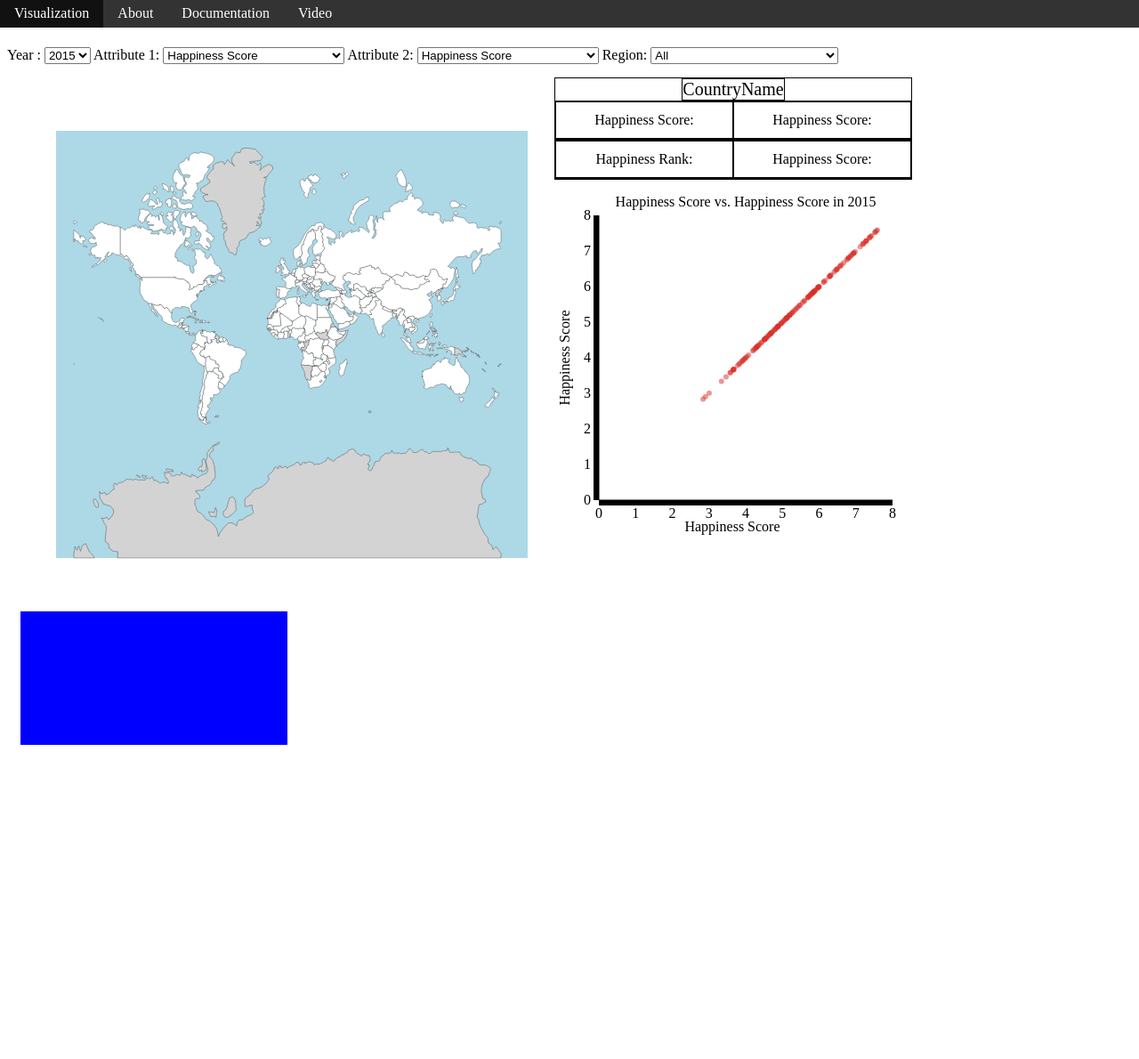
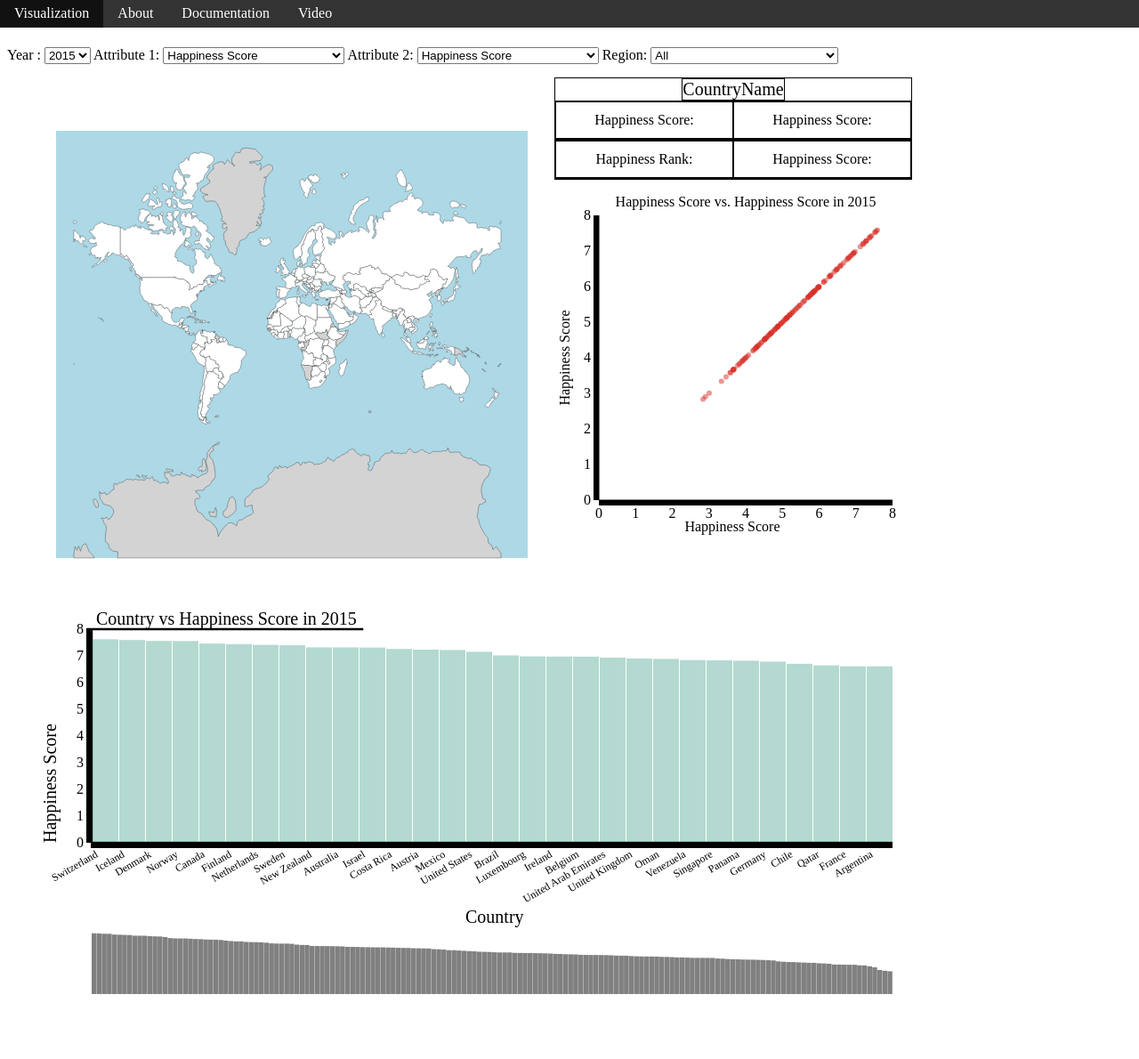
Before and after one commit to rahuljhs/world_happiness_report, a plain HTML site: page index.html in a window 1280 px wide. Shown: the whole page at 89% size. Before the commit the page ends 852 px from the top, so only its background shows below. Drawn offline with nearby package versions, Linux system fonts and the light colour scheme.

Commit message:
bar_plot

```diff
--- a/index.html
+++ b/index.html
@@ -98,7 +98,7 @@
         </div>
 <!--            this is the second row in the viz-->
         <div class="viz-item" style="flex-shrink: 0">
-            <svg id="line-chart"></svg>
+            <svg id="bar-plot"></svg>
         </div>
     </div>
 
@@ -137,8 +137,8 @@
         const worldMapPromise = d3version6.json('data/countries_with_props.geojson');
     </script>
     <script src="javascript/world_map.js" type="application/javascript"></script>
-    <script src="javascript/line_chart.js" type="application/javascript"></script>
     <script src="javascript/scatter_plot.js" type="application/javascript"></script>
+    <script src="javascript/bar_plot.js" type="application/javascript"></script>
     <script src="javascript/filter.js" type="application/javascript"></script>
 </body>
 </html>
--- /dev/null
+++ b/javascript/bar_plot.js
@@ -0,0 +1,246 @@
+const barPlotHeight = 500;
+const barPlotWidth = 1000;
+var selectSize=30;
+var xIndex=0;
+var drag=d3version3.behavior.drag();
+
+var barMargin = { top: 20, bottom: 240, left: 80, right: 20 };
+
+var bplotht = barPlotHeight - barMargin.top - barMargin.bottom;
+var bplotwt = barPlotWidth - barMargin.left - barMargin.right;
+
+const bplot = d3version6.select('#bar-plot');
+
+var countryAttr = 'Country';
+var countryArray=[];
+
+
+// function move(d) {
+//     var bar = d3version3.select(this);
+//     bar.attr('x', parseInt(bar.attr('x'), 10) + d3version3.event.dx);
+// }
+
+// drag.origin(Object)
+//     .on('drag', move);
+
+// bplot.append('rect')
+//     .attr("transform", "translate("+(barMargin.left)+", " + (barPlotHeight-140) + ")")
+//     .attr('x',0)
+//     .attr('y',0)
+//     .attr('width', 130)
+//     .attr('height',80)
+//     .style('opacity',0.1)
+//     .attr("pointer-events", "all")
+//     .attr("cursor", "ew-resize")
+//     .call(drag);
+
+// const selectBar=()=>{
+//     var year = document.getElementById("year").value;
+
+//     function move(d) {
+//         var bar = d3version3.select(this);
+//         // Update the position of the bar by adding the drag distance in each coordinate
+//         bar.attr('x', parseInt(bar.attr('x'), 10) + d3version3.event.dx);
+//     }
+
+//     drag.origin(Object)
+//         .on('drag', move);
+
+//     bar=bplot.append('rect')
+//         .attr("transform", "translate("+(barMargin.left)+", " + (barPlotHeight-140) + ")")
+//         .attr('x',0)
+//         .attr('y',0)
+//         .attr('width', (selectSize/dataHash[year].length)*bplotwt)
+//         .attr('height',80)
+//         .style('opacity',0.1)
+//         .attr("pointer-events", "all")
+//         .attr("cursor", "ew-resize")
+//         .call(drag);
+// }
+
+const createBarPlot = () => {
+    var year = document.getElementById("year").value;
+    var attr1 = document.getElementById("attribute1").value;
+
+    bplot.append('text')
+        .text(countryAttr+' vs ' + attr1 +' in '+ year)
+        .style('font-size',20)
+        .attr('x', barMargin.left+5)
+        .attr('y', barMargin.top-5);
+
+    bplot.append('line')
+        .attr('x1', barMargin.left-6)
+        .attr('x2', barMargin.left+(attr1.length+countryAttr.length+11)*9.25)
+        .attr('y1', barMargin.top)
+        .attr('y2', barMargin.top)
+        .style('stroke', 'black')
+        .style('stroke-width', '2.5');
+
+    d3version6.select('#bar-plot')
+        .style('width', `${barPlotWidth}px`)
+        .style('height', `${barPlotHeight}px`)
+        .append('g')
+            .attr("transform", "translate(" + barMargin.left + "," + barMargin.top + ")");;
+
+    //Plot x-axis
+    bplot.append('line')
+        .attr('x1', barMargin.left)
+        .attr('x2', barPlotWidth - barMargin.right)
+        .attr('y1', barPlotHeight - barMargin.bottom)
+        .attr('y2', barPlotHeight - barMargin.bottom)
+        .style('stroke', 'black')
+        .style('stroke-width', '2.5');
+
+    //plot y-axis
+    bplot.append('line')
+        .attr('x1', barMargin.left)
+        .attr('x2', barMargin.left)
+        .attr('y1', barMargin.top)
+        .attr('y2', barPlotHeight - barMargin.bottom)
+        .style('stroke', 'black')
+        .style('stroke-width', '2.5');
+
+    bplot.append('text')
+        .text(countryAttr)
+        .style('text-anchor', 'center')
+        .style('font-size',20)
+        .attr('x', barPlotWidth / 2)
+        .attr('y', barPlotHeight-barMargin.bottom+90);
+    //y-axis label
+    bplot.append('text')
+        .text(attr1)
+        .style('font-size',20)
+        .style('text-anchor', 'center')
+        .attr('transform', 'translate(' + (barMargin.left / 2) + ',' + (barPlotHeight- barMargin.bottom) + ') rotate(-90)');
+
+    //get min & max of x & y values
+    var xmin = 10; //attr 1
+    var xmax = 0; //attr 1
+
+    for (x = xIndex; x < selectSize+xIndex; x++) {
+    	countryArray.push(dataHash[year][x][countryAttr])
+
+        if (dataHash[year][x][attr1] > xmax) {
+            xmax = dataHash[year][x][attr1];
+        }
+        if (dataHash[year][x][attr1] < xmin) {
+            xmin = dataHash[year][x][attr1];
+        }
+    }
+
+    var ybarscale = bplotht/Math.ceil(xmax);
+    var xbarscale= bplotwt/selectSize
+
+
+    //plot the datapoints
+    for (x = xIndex; x < selectSize+xIndex; x++) {
+        bplot.append('rect')
+            .attr('x', barMargin.left+1+(x-xIndex)*xbarscale)
+            .attr('y', barPlotHeight-barMargin.bottom-dataHash[year][x][attr1]*ybarscale-1)
+            .attr("width", xbarscale-1)
+            .attr("height",dataHash[year][x][attr1]*ybarscale)
+            //.attr('fill', color[0])
+            .attr("fill", "#69b3a2")
+            .attr('opacity', '0.5')
+            .attr('id', dataHash[year][x]['Country'].toLowerCase().replaceAll(' ', '-'))
+            .on("mouseover", function (event, d) {
+                temp = d3version6.select(this).attr('id')
+                //console.log(temp);
+                updateOn(temp);
+            })
+            .on("mouseout", function (d) {
+                temp = d3version6.select(this).attr('id')
+                //console.log(temp);
+                updateOff(temp);
+            });
+            // bplot.append('text')
+            //     .attr('x', barMargin.left+5+(x-xIndex)*xbarscale)
+            //     .attr('y', barPlotHeight-barMargin.bottom-dataHash[year][x][attr1]*ybarscale-8)
+            //     .text(dataHash[year][x][attr1])
+            //     .style('font-size','8px');
+        }
+
+    for (i = 0; i < dataHash[year].length; i++) {
+        bplot.append('rect')
+            .attr('x', barMargin.left+(i*bplotwt/dataHash[year].length))
+            .attr('y', barPlotHeight-70-dataHash[year][i][attr1]*ybarscale*.3)
+            .attr("width", (bplotwt/dataHash[year].length)-0.2)
+            .attr("height",dataHash[year][i][attr1]*ybarscale*.3)
+            .attr("fill", "gray");
+        }
+
+    var yAxisScale = d3version3.scale.linear()
+        .domain([0, Math.ceil(xmax)])
+        .range([bplotht + barMargin.top, barMargin.top]);
+    var yAxis = d3version3.svg.axis()
+        .scale(yAxisScale)
+        .orient("left");
+    bplot.append('g')
+        .attr('class', 'axis')
+        .attr('transform', 'translate(' + (barMargin.left) + ",0)")
+        .call(yAxis);
+
+    var xAxisScale = d3version6.scaleBand()
+        .domain(countryArray)
+        .range([barMargin.left-1, barPlotWidth-barMargin.right]);
+    var xAxis = d3version3.svg.axis()
+        .scale(xAxisScale)
+        .orient("bottom")
+        .ticks(selectSize);
+    bplot.append('g')
+        .attr('class', 'axis')
+        .attr('transform', 'translate(0,'+(barPlotHeight-barMargin.bottom)+')')
+        .call(xAxis)
+        .selectAll('text')
+        	.attr("transform", "translate(0,0)rotate(-30)")
+        	.style('font-size', '12px')
+        	.style('text-anchor', 'end');
+
+    // function move(d) {
+    //     var bar = d3version3.select(this);
+    //     bar.attr('x', parseInt(bar.attr('x'), 10) + d3version3.event.dx);
+    // }
+
+    // drag.origin(Object)
+    //     .on('drag', move);
+
+    // bplot.append('rect')
+    //     .attr("transform", "translate("+(barMargin.left)+", " + (barPlotHeight-150) + ")")
+    //     .attr('x',0)
+    //     .attr('y',0)
+    //     .attr('width', 130)
+    //     .attr('height',90)
+    //     .style('fill-opacity','0.2')
+    //     .style("stroke-width",'2.5')
+    //     .style('stroke-opacity','0.3')
+    //     .style('stroke','black')
+    //     .attr('pointer-events', 'all')
+    //     .attr('cursor', 'ew-resize')
+    //     .call(drag);
+        //Reference: http://bl.ocks.org/cse4qf/95c335c73af588ce48646ac5125416c6
+
+}
+
+allFilesPromise.then(() => {
+    createBarPlot();
+    //selectBar();
+});
+
+// function move(d) {
+//     var bar = d3version3.select(this);
+//     bar.attr('x', parseInt(bar.attr('x'), 10) + d3version3.event.dx);
+// }
+
+// drag.origin(Object)
+//     .on('drag', move);
+
+// bplot.append('rect')
+//     .attr("transform", "translate("+(barMargin.left)+", " + (barPlotHeight-140) + ")")
+//     .attr('x',0)
+//     .attr('y',0)
+//     .attr('width', 130)
+//     .attr('height',80)
+//     .style('opacity',0.1)
+//     .attr("pointer-events", "all")
+//     .attr("cursor", "ew-resize")
+//     .call(drag);
--- a/javascript/filter.js
+++ b/javascript/filter.js
@@ -1,12 +1,16 @@
 document.getElementById("year").onchange = function () {
     //console.log("year update");
     d3version3.selectAll("#scatter-plot > *").remove();
+    d3version3.selectAll("#bar-plot > *").remove();
     createScatterPlot();
+    createBarPlot();
 }
 document.getElementById("attribute1").onchange = function () {
     //console.log("attr1 update");
     d3version3.selectAll("#scatter-plot > *").remove();
+    d3version3.selectAll("#bar-plot > *").remove();
     createScatterPlot();
+    createBarPlot();
     updateScoreboard();
 }
 document.getElementById("attribute2").onchange = function () {
@@ -18,6 +22,7 @@ document.getElementById("region").onchange = function (changeEvent) {
     const newRegion = changeEvent.target.value;
     d3version3.selectAll("#scatter-plot > *").remove();
     createScatterPlot();
+    createBarPlot();
     updateScoreboard();
     filterCountryRegion(newRegion);
 }
--- a/javascript/line_chart.js
+++ /dev/null
@@ -1,9 +0,0 @@
-// const lineChartHeight = 200;
-// const lineChartWidth = 200;
-
-// The color is just there to make sure code is working.  Feel Free to delete when working in this file!
-d3version6.select('#line-chart')
-    // .style('width', `${lineChartWidth}px`)
-    // .style('height', `${lineChartHeight}px`)
-    .style('background-color', 'blue')
-    .append('g')
--- a/javascript/update.js
+++ b/javascript/update.js
@@ -21,6 +21,8 @@ const updateOn = (countryId) => {
     splot.select(`#${countryId}`)
         .attr("opacity", opacityOn)
         .attr('r', '5');
+    bplot.select(`#${countryId}`)
+        .attr('opacity','1')
 
     map.select(`.${countryId}`).style('fill', d => determine_country_color(d, 'purple'));
 }
@@ -32,6 +34,8 @@ const updateOff = (countryId) => {
     splot.select(`#${countryId}`)
         .attr("opacity", opacityOff)
         .attr('r', '3');
+    bplot.select(`#${countryId}`)
+        .attr('opacity','0.5')
     d3version6.select('#scoreboardTitle')
         .text('Select a Country');
     d3version6.select('#sb-happiness-rank')
```
